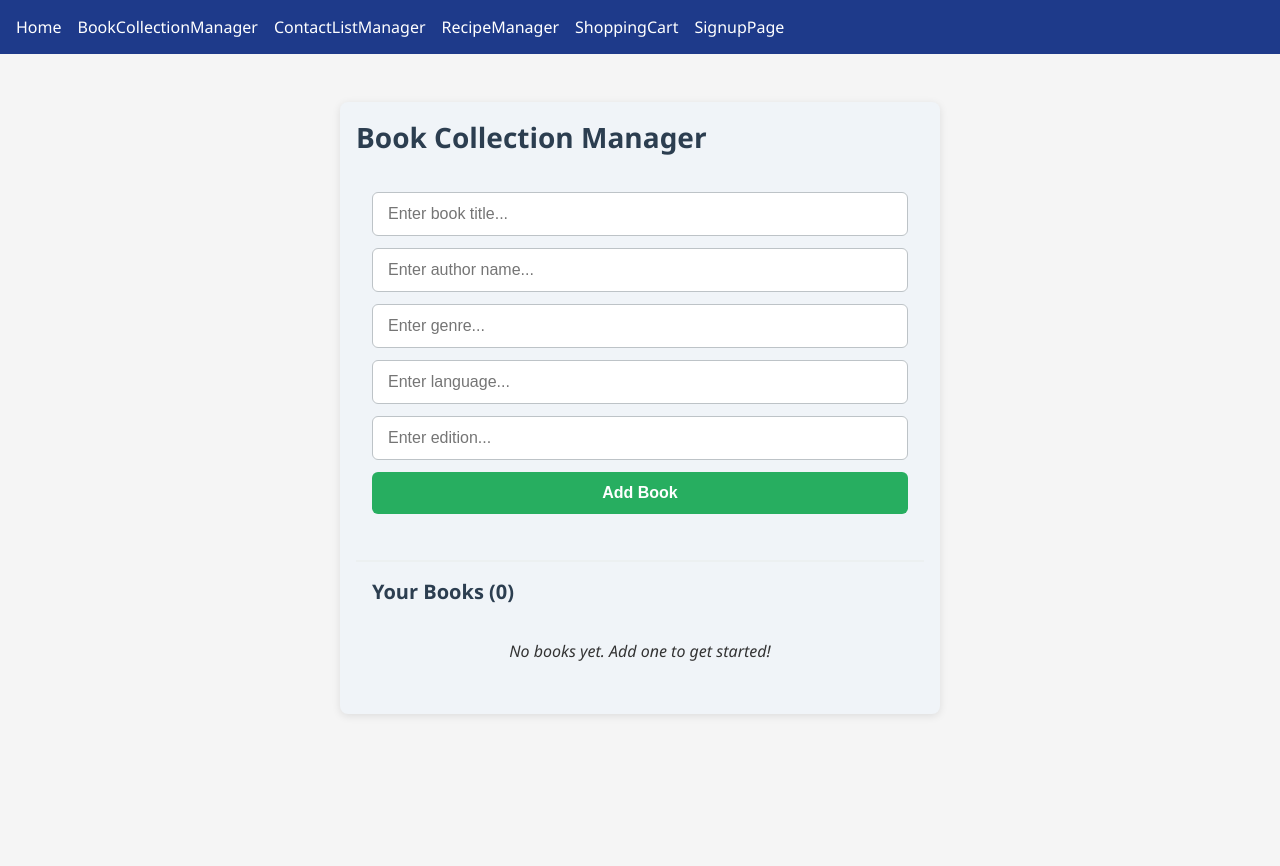
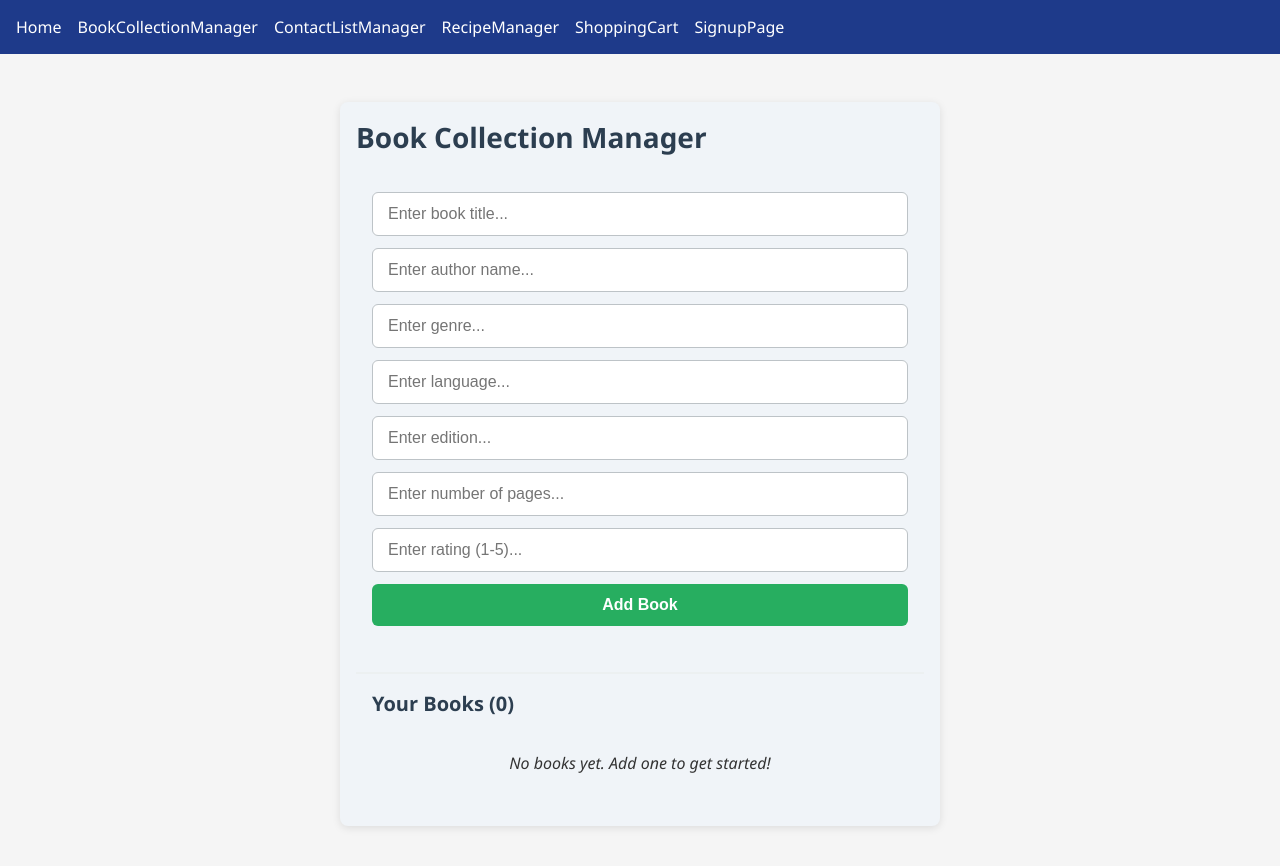
Before and after one commit to Sourini/coding-marathon-1, a React (Vite) app: page /#/books in a window 1280 px wide. Shown: the top 866 px of the page. Before the commit the page ends 800 px from the top, so only its background shows below. Built offline with nearby package versions, Linux system fonts and the light colour scheme.

Commit message:
added page number- and rating input (HTML)

```diff
--- a/src/components/BookCollectionManager/BookCollectionManager.jsx
+++ b/src/components/BookCollectionManager/BookCollectionManager.jsx
@@ -76,6 +76,20 @@ function BookCollectionManager() {
           onChange={(e) => setEdition(e.target.value)}
           className="input-field"
         />
+        <input
+          type="number"
+          placeholder="Enter number of pages..."
+          value={pages}
+          onChange={(e) => setPages(e.target.value)}
+          className="input-field"
+        />
+        <input
+          type="number"
+          placeholder="Enter rating (1-5)..."
+          value={rating}
+          onChange={(e) => setRating(e.target.value)}
+          className="input-field"
+        />
         <button onClick={addBook} className="add-button">
           Add Book
         </button>
```
